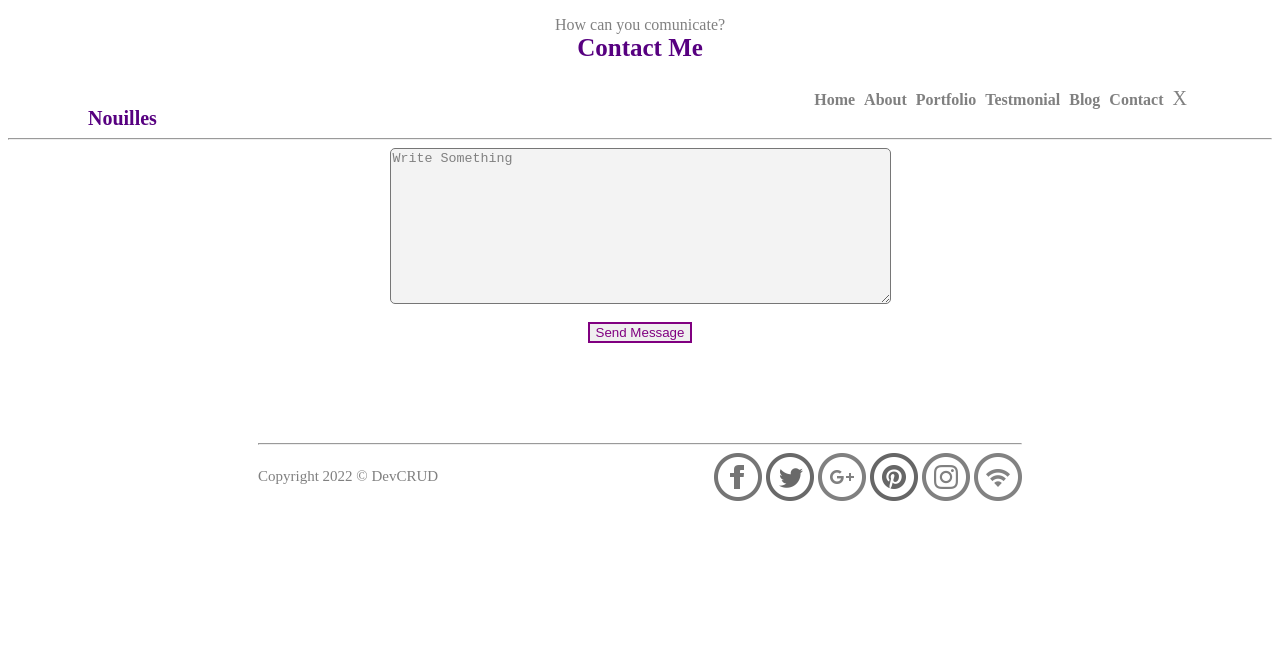
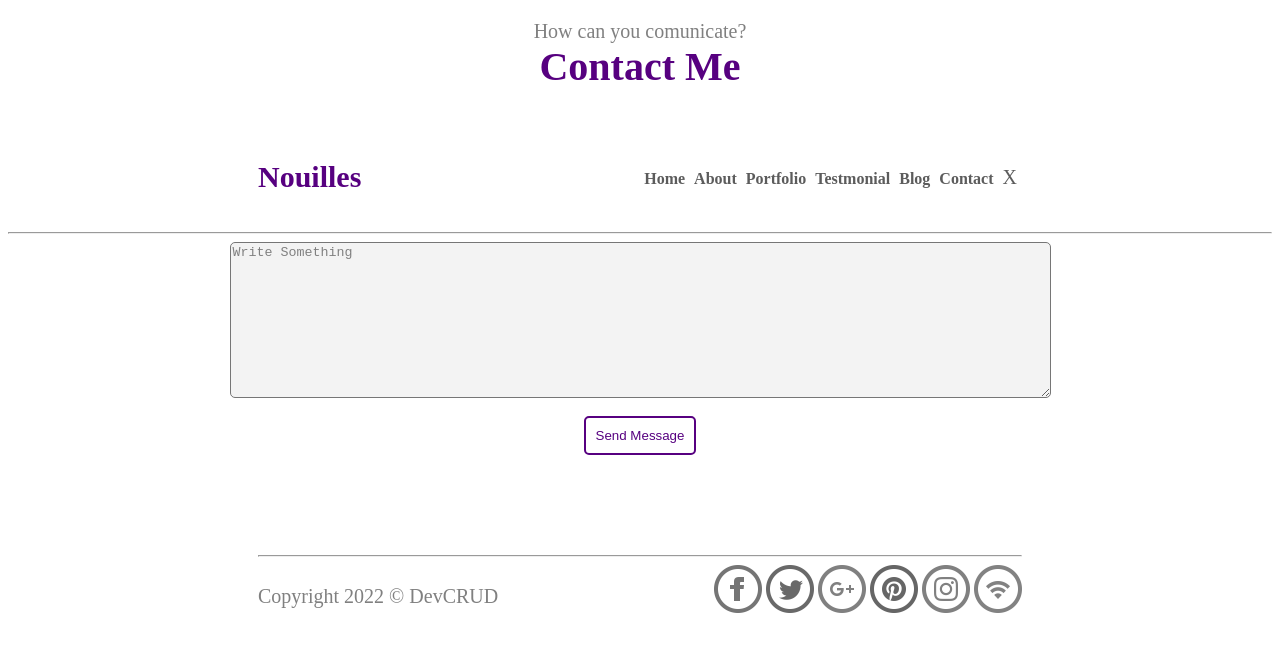
Before and after one commit to Mouns1410/Projet_Nouilles_Kaddi_ElOudghiri, a plain HTML site: page index.html in a window 1280 px wide. Drawn offline with Linux system fonts and the light colour scheme.

Commit message:
fin contact

```diff
--- a/index.html
+++ b/index.html
@@ -19,7 +19,10 @@
         <section></section>
         <section></section>
         <section></section>
-        <section></section>
+<!-- Blog -->
+        <section>
+
+        </section>
 
 <!-- CONTACT -->
         <section class="i-contact">
@@ -29,7 +32,7 @@
             </div>
 
             <div class="i-d-link">
-                <div>
+                <div class="test">
                     <p class="i-nouilles"> <b> Nouilles</b></p>
                 </div>
                 <div>
@@ -44,7 +47,7 @@
             </div>
         <hr>
             <div class="i-center">
-                <textarea name="" id="" cols="60" rows="10" class="i-type">Write Something</textarea>
+                <textarea name="" id="" cols="100" rows="10" class="i-type">Write Something</textarea>
             </div>
             <br>
             <div class="i-center">
--- a/public/css/style.css
+++ b/public/css/style.css
@@ -5,10 +5,11 @@
 .i-how{
     color: grey;
     margin-bottom: 0;
+    font-size: 20px;
 }
 .i-me{
     color: rgb(87, 0, 128);
-    font-size: 25px;
+    font-size: 40px;
     margin-top: 0;
 }
 .i-center{
@@ -17,14 +18,20 @@
 }
 .i-nouilles{
     color: rgb(87, 0, 128);
-    font-size: 20px;
-    margin-bottom: 0;
+    font-size: 30px;
+
 }
 .i-link-contact{
     text-decoration: none;
     margin-right: 5px;
-    color: grey;
+    color: rgb(92, 92, 92);
+
 }
+.test{
+    display: flex;
+    align-items: center;
+}
+
 .i-X{
     font-size: 20px;
     background-color: white;
@@ -33,8 +40,10 @@
 .i-d-link{
     display: flex;
     justify-content: space-between;
-    margin-left: 80px;
-    margin-right: 80px;
+    align-items: center;
+    margin-left: 250px;
+    margin-right: 250px;
+
 }
 .i-type{
     background-color: rgb(243, 243, 243);
@@ -42,9 +51,11 @@
     color: grey;
 }
 .i-send{
-    color: purple;
-    border:2px solid purple;
-    bord
+    background-color: white;
+    color: rgb(87, 0, 128);
+    border:2px solid rgb(87, 0, 128);
+    border-radius: 5px;
+    padding: 10px;
 }
 /* FOOTER */
 footer{
@@ -57,5 +68,5 @@ footer{
 }
 .i-copy{
     color: grey;
-    font-size: 15px;
+    font-size: 20px;
 }
```
